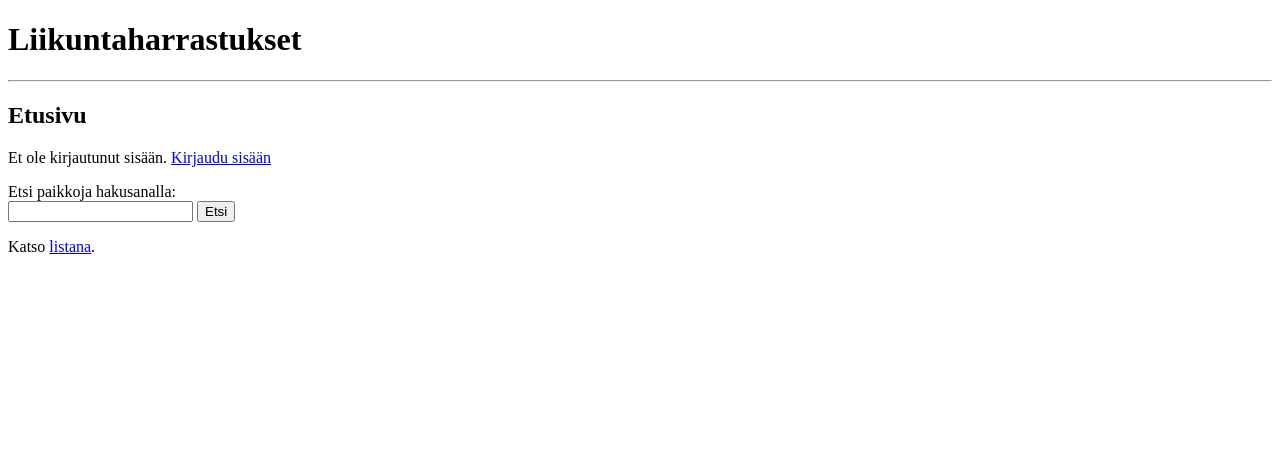
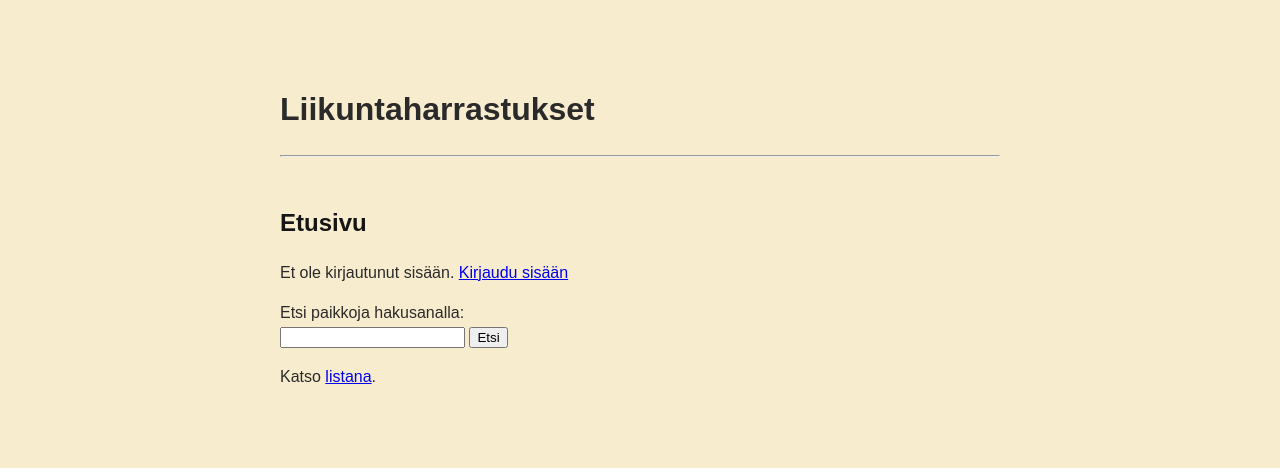
Before and after one commit to nikomakir/tsoha-harjoitustyo, a Flask app: page / in a window 1280 px wide. Shown: the top 468 px of the page. Run offline with Flask 3, Linux system fonts and the light colour scheme.

Commit message:
add stylesheet

```diff
--- /dev/null
+++ b/static/main.css
@@ -0,0 +1,19 @@
+body {
+    margin: auto;
+    max-width: 45em;
+    font-family: Arial, Helvetica, sans-serif;
+    line-height: 1.5;
+    padding: 4em 1em;
+    color: #2b2a2a;
+    background-color: rgb(247, 236, 206);
+}
+
+h2 {
+    margin-top: 1em;
+    padding-top: 1em;
+    color: #151515;
+}
+
+table {
+    width: 80%;
+}
--- a/templates/layout.html
+++ b/templates/layout.html
@@ -1,4 +1,5 @@
 <!DOCTYPE html>
+<link rel="stylesheet" href="/static/main.css">
 <meta name="viewport" content="width=device_width, initial_scale=1">
 <title>Liikuntaharrastukset</title>
 <h1>Liikuntaharrastukset</h1>
```
